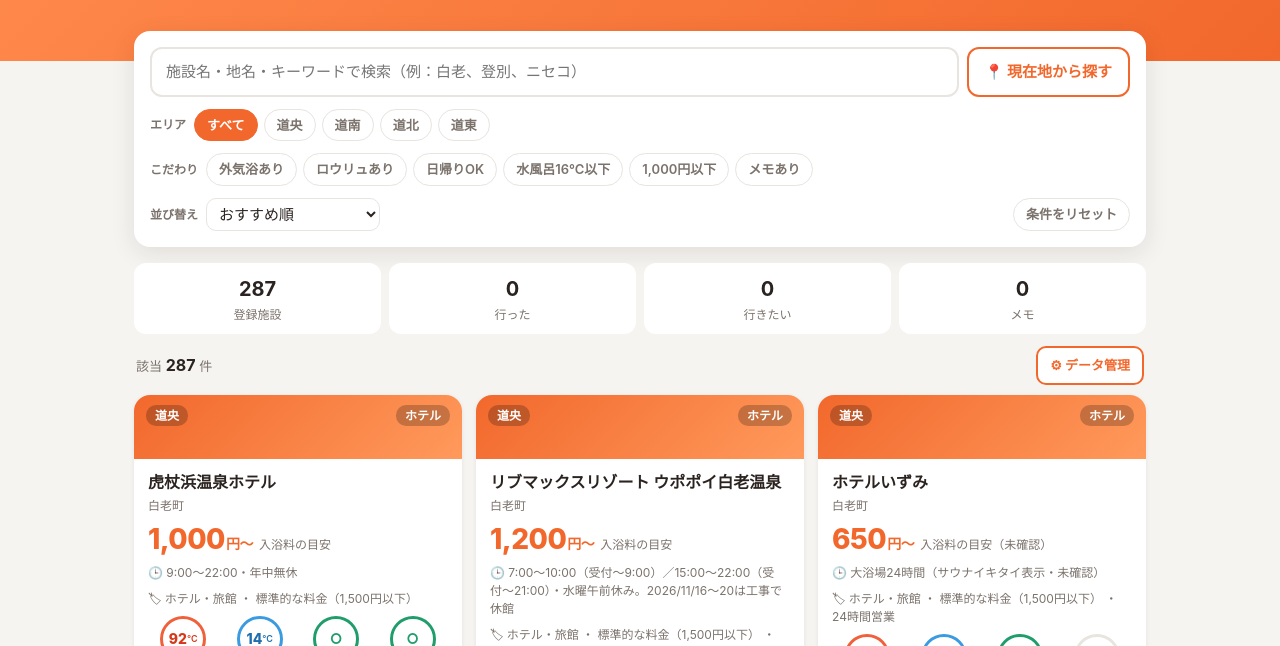
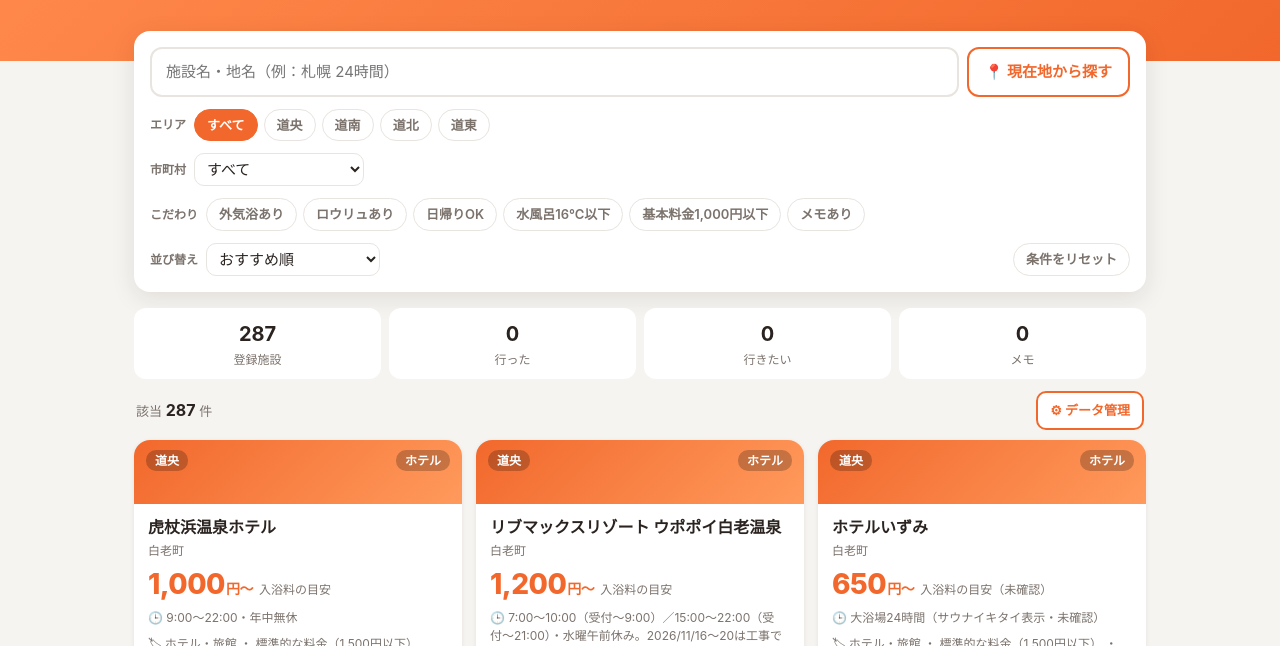
Before and after one commit to daikioka1014-ctrl/souna, a plain HTML site: page public/index.html in a window 1280 px wide. Shown: the part 154-800 px from the top of the page. Drawn offline with Linux system fonts and the light colour scheme.

Commit message:
Update index.html

```diff
--- a/public/index.html
+++ b/public/index.html
@@ -67,6 +67,7 @@ select{border:1.5px solid var(--l);border-radius:10px;padding:5px 8px;background
 .ind i{display:flex;align-items:center;justify-content:center;width:46px;height:46px;border-radius:50%;margin:0 auto 2px;font-style:normal;font-weight:800;font-size:14px;border:3px solid var(--l);color:var(--t)}
 .ind .hot i{border-color:#f0603a;color:#d6381a}.ind .cold i{border-color:#3a9be0;color:#1f6fb0}.ind .yes i{border-color:var(--g);color:var(--g)}
 .ind i small{font-size:9px;font-weight:600}
+.sidelab{font-size:11px;color:var(--m);text-align:center;margin:5px 0 0;line-height:1.4}
 .tags{display:flex;gap:5px;flex-wrap:wrap;margin-top:10px}
 .tag{font-size:11px;padding:1px 8px;border-radius:8px;background:#f2efeb;color:var(--m);font-weight:600}
 .tag.g{background:#e3f5ec;color:var(--g)}.tag.y{background:#fdf3d8;color:#a67700}.tag.r{background:#fbe6e4;color:var(--r)}.tag.d{background:#e4f1fa;color:var(--b)}
@@ -77,6 +78,7 @@ select{border:1.5px solid var(--l);border-radius:10px;padding:5px 8px;background
 .acts button{flex:1;border:0;background:#fff;padding:10px 4px;font-size:13px;font-weight:700;color:var(--m)}
 .acts button+button{border-left:1px solid var(--l)}
 .acts .w.on{background:#fff4d6;color:#a67700}.acts .v.on{background:#e3f5ec;color:var(--g)}.acts .n.on{color:var(--o)}
+.row select{max-width:100%}
 .empty{grid-column:1/-1;text-align:center;padding:48px 16px;color:var(--m);background:#fff;border-radius:16px}
 .mask{position:fixed;inset:0;background:rgba(30,20,10,.55);z-index:50;display:none;align-items:flex-end;justify-content:center}
 .mask.on{display:flex}
@@ -111,10 +113,11 @@ a{color:var(--b)}
   <div class="backbar" id="backbar"></div>
   <div class="panel" id="fp">
     <div class="sbox">
-      <input id="q" type="search" placeholder="施設名・地名・キーワードで検索（例：白老、登別、ニセコ）">
+      <input id="q" type="search" placeholder="施設名・地名（例：札幌 24時間）">
       <button class="btn o" id="locb">📍 現在地から探す</button>
     </div>
     <div class="row" id="areas"><span class="lbl">エリア</span></div>
+    <div class="row"><span class="lbl">市町村</span><select id="city"></select></div>
     <div class="row" id="chips"><span class="lbl">こだわり</span></div>
     <div class="row">
       <span class="lbl">並び替え</span>
@@ -128,7 +131,7 @@ a{color:var(--b)}
   <div class="stats" id="stats"></div>
   <div class="bar"><span id="cnt"></span><button class="btn s o" id="mng">⚙ データ管理</button></div>
   <div class="grid" id="list"></div>
-  <p class="note">※ サウナ温度・水風呂温度は、サウナイキタイの利用者投稿を参考にした目安です（時期や男女で異なります）。料金・営業時間も変更される場合があるため、訪問前に公式情報をご確認ください。「行った」「行きたい」「メモ」はこの端末のブラウザ内に保存されます。</p>
+  <p class="note">※ サウナ温度・水風呂温度は、サウナイキタイの利用者投稿を参考にした目安です（時期によっても異なります）。男女で値が違う施設は男性側の値を表示し、男女共用・女性専用の施設はカードにその旨を表示します。女性側の値は詳細画面で確認できます。料金は「〜」表示の最低額の目安で、曜日・時間帯・設備により変わります。営業時間とあわせて、訪問前に公式情報をご確認ください。現在地からの距離は直線距離です。「行った」「行きたい」「メモ」はこの端末のブラウザ内に保存されます。</p>
   <p class="note" style="margin-top:-24px">地図データ © OpenStreetMap contributors（座標を使用する場合）</p>
 </div>
 
@@ -148,13 +151,16 @@ const toSeed=x=>({
   hours:x.hours||'',fee_note:x.fee_note||'',sT_note:x.sT_note||'',addr:x.addr||'',tel:x.tel||'',src:x.src||[]
 });
 async function loadData(){
+  loadErr=false;
   try{
     const r=await fetch('sauna_data.json',{cache:'no-cache'});
     if(!r.ok)throw new Error('http '+r.status);
     const j=await r.json();
     SEED=(j.facilities||[]).map(toSeed);
+    SEED.forEach(f=>{f._h=hay(f)});
   }catch(e){
     console.error(e);
+    loadErr=true;
     setTimeout(()=>toast('施設データを読み込めませんでした'),300);
   }
 }
@@ -171,13 +177,24 @@ const $=id=>document.getElementById(id);
 const esc=s=>String(s??'').replace(/[&<>"']/g,c=>({'&':'&amp;','<':'&lt;','>':'&gt;','"':'&quot;',"'":'&#39;'}[c]));
 
 /* ====== 検索・絞り込み状態 ====== */
-let tab='all',q='',area='',fl=new Set(),sort='std',loc=null,nearN=12;
+let tab='all',q='',area='',city='',fl=new Set(),sort='std',loc=null,nearN=12,loadErr=false;
 const TABS=[['all','🔍 さがす'],['near','📍 近く'],['want','☆ 行きたい'],['done','✓ 行った']];
 const AREAS=['','道央','道南','道北','道東'];
-const CHIPS=[['g','外気浴あり'],['l','ロウリュあり'],['d','日帰りOK'],['w16','水風呂16℃以下'],['f1','1,000円以下'],['m','メモあり']];
+const CHIPS=[['g','外気浴あり'],['l','ロウリュあり'],['d','日帰りOK'],['w16','水風呂16℃以下'],['f1','基本料金1,000円以下'],['m','メモあり']];
 
 const hav=(a,b)=>{const R=6371,r=x=>x*Math.PI/180,dl=r(b.lat-a.lat),dg=r(b.lng-a.lng);const h=Math.sin(dl/2)**2+Math.cos(r(a.lat))*Math.cos(r(b.lat))*Math.sin(dg/2)**2;return 2*R*Math.asin(Math.sqrt(h))};
 const hasMemo=id=>{const m=D.memos[id];return m&&(m.t||m.r||m.d||(m.aud&&m.aud.length))};
+const norm=s=>String(s??'').normalize('NFKC').toLowerCase();
+const hay=f=>norm([f.name,f.city,f.area,f.type,f.note,f.quiet,f.revGood,f.revBad,f.addr,f.tel,f.hours,f.fee_note,f.sT_note,sceneOf(f).join(' ')].join(' '));
+function sideOf(n){
+  n=n||'';
+  if(/男女共用/.test(n))return'共用';
+  if(/男女とも|男女共通/.test(n))return'共通';
+  if(/女性専用/.test(n)&&!/男性専用/.test(n))return'女性';
+  if(/男\d|男性/.test(n))return'男性';
+  return'';
+}
+const sideLabel=f=>({'男性':'男性側の目安（利用者投稿）','共用':'男女共用の目安（利用者投稿）','共通':'男女共通の目安（利用者投稿）','女性':'女性側の目安（利用者投稿）'}[sideOf(f.sT_note)]||'利用者投稿の目安');
 const AUD=['若者多め','年配多め','ファミリー','外国人多め','女性多め','男性多め','静か','賑やか','混雑しがち','空いていた'];
 const TYPEL={'銭湯':'銭湯','温浴施設':'温浴施設（スーパー銭湯など）','ホテル':'ホテル・旅館','カプセルホテル':'カプセルホテル','プライベートサウナ':'貸切サウナ','一棟貸し':'一棟貸し宿','キャンプ場':'キャンプ場','移動型サウナ':'移動型サウナ','その他':'その他の施設'};
 function sceneOf(f,card){
@@ -196,8 +213,9 @@ function build(){
   let a=all().map(f=>({...f,dist:loc&&f.lat!=null&&f.lng!=null&&isFinite(f.lat)&&isFinite(f.lng)?hav(loc,f):null}));
   if(tab==='want')a=a.filter(f=>D.flags[f.id]?.w);
   if(tab==='done')a=a.filter(f=>D.flags[f.id]?.v);
-  if(q){const k=q.toLowerCase();a=a.filter(f=>[f.name,f.city,f.area,f.type,f.note,f.quiet,f.revGood,f.revBad,(D.memos[f.id]?.aud||[]).join(' '),sceneOf(f).join(' ')].join(' ').toLowerCase().includes(k))}
+  if(q){const ks=norm(q).split(/[\s\u3000]+/).filter(Boolean);a=a.filter(f=>{const h=(f._h||hay(f))+' '+norm((D.memos[f.id]?.aud||[]).join(' '));return ks.every(k=>h.includes(k))})}
   if(area)a=a.filter(f=>f.area===area);
+  if(city)a=a.filter(f=>f.city===city);
   if(fl.has('g'))a=a.filter(f=>f.g===1);
   if(fl.has('l'))a=a.filter(f=>f.l===1);
   if(fl.has('inf'))a=a.filter(f=>f.inf===1);
@@ -237,11 +255,12 @@ function card(f){
   <div class="top a-${esc(f.area)}"><span>${esc(f.area||'—')}</span><span>${esc(f.type||'')}</span></div>
   <div class="cb">
     <h3 data-a="memo">${esc(f.name)}</h3>
-    <div class="sub">${esc(f.city||'')}${f.dist!=null?` ・ <b style="color:var(--o)">現在地から約${f.dist<10?f.dist.toFixed(1):Math.round(f.dist)}km</b>`:''}</div>
+    <div class="sub">${esc(f.city||'')}${f.dist!=null?` ・ <b style="color:var(--o)">現在地から直線距離で約${f.dist<10?f.dist.toFixed(1):Math.round(f.dist)}km</b>`:''}</div>
     ${f.fee!=null?`<div class="price"><b>${f.fee.toLocaleString()}<small>円〜</small></b><span>${/未確認|要確認/.test(f.fee_note)?'入浴料の目安（未確認）':'入浴料の目安'}</span></div>`:''}
     ${f.hours?`<div class="hrs">🕒 ${esc(f.hours)}</div>`:''}
     <div class="scene">🏷 ${sceneOf(f,true).map(esc).join(' ・ ')}</div>
     <div class="ind">${ind('サウナ',f.sT,'hot','℃')}${ind('水風呂',f.wT,'cold','℃')}${yn('外気浴',f.g)}${yn('ロウリュ',f.l)}</div>
+    ${(f.sT!=null||f.wT!=null)?`<div class="sidelab">サウナ・水風呂：${sideLabel(f)}</div>`:''}
     <div class="tags">
       <span class="tag ${U[0]}">${U[1]}</span>
       ${f.inf?`<span class="tag y">#インフィニティ</span>`:''}
@@ -259,18 +278,35 @@ function card(f){
   </div></article>`;
 }
 
+function cityOptions(){
+  const cnt={};
+  all().forEach(f=>{if(!f.city||(area&&f.area!==area))return;const k=f.area+'\t'+f.city;cnt[k]=(cnt[k]||0)+1});
+  const by={};
+  Object.keys(cnt).forEach(k=>{const[ar,c]=k.split('\t');(by[ar]=by[ar]||[]).push([c,cnt[k]])});
+  Object.values(by).forEach(l=>l.sort((x,y)=>y[1]-x[1]||x[0].localeCompare(y[0],'ja')));
+  return by;
+}
 function render(){
+  const cby=cityOptions();
+  if(city&&!Object.values(cby).some(l=>l.some(x=>x[0]===city)))city='';
+  {
+    const opt=([c,n])=>`<option value="${esc(c)}">${esc(c)}（${n}）</option>`;
+    const keys=AREAS.filter(x=>x&&cby[x]);
+    $('city').innerHTML='<option value="">すべて</option>'+(area?(cby[area]||[]).map(opt).join(''):keys.map(x=>`<optgroup label="${x}">${cby[x].map(opt).join('')}</optgroup>`).join(''));
+    $('city').value=city;
+  }
   const {a,total}=build();
   $('nav').innerHTML=TABS.map(([k,l])=>`<button class="${tab===k?'on':''}" data-t="${k}">${l}</button>`).join('');
   $('areas').innerHTML='<span class="lbl">エリア</span>'+AREAS.map(x=>`<button class="chip ${area===x?'on':''}" data-ar="${x}">${x||'すべて'}</button>`).join('');
   $('chips').innerHTML='<span class="lbl">こだわり</span>'+CHIPS.map(([k,l])=>`<button class="chip ${fl.has(k)?'on':''}" data-c="${k}">${l}</button>`).join('');
   const A=all(),n=k=>A.filter(f=>D.flags[f.id]?.[k]).length;
-  $('hp').textContent=`${A.length}件収録（順次追加中） ・ 検索 ・ 行きたい/行った ・ 自分だけのサ活メモ ・ 現在地から近いサウナ`;
+  $('hp').textContent=loadErr&&!SEED.length?'施設データを読み込めませんでした':`${A.length}件収録（順次追加中） ・ 検索 ・ 行きたい/行った ・ 自分だけのサ活メモ ・ 現在地から近いサウナ`;
   $('stats').innerHTML=`<div class="stat"><b>${A.length}</b>登録施設</div><div class="stat"><b>${n('v')}</b>行った</div><div class="stat"><b>${n('w')}</b>行きたい</div><div class="stat"><b>${A.filter(f=>hasMemo(f.id)).length}</b>メモ</div>`;
   $('cnt').innerHTML=`該当 <b>${tab==='near'?a.length:total}</b> 件${tab==='near'?'（近い順）':''}${(tab==='near'||sort==='dist')?'<br><span style="font-size:11px">※ 現在地検索は、位置（座標）を登録済みの施設のみが対象です</span>':''}`;
   let h=a.map(card).join('');
   if(!a.length){
-    h=tab==='near'&&loc?`<div class="empty">座標を登録済みの施設がまだありません。<br>座標の追加後に、近い順で表示されます。</div>`
+    h=loadErr&&!SEED.length?`<div class="empty">⚠ 施設データを読み込めませんでした。<br>通信状況を確認して、もう一度お試しください。<br><br><button class="btn" data-retry>再読み込み</button></div>`
+     :tab==='near'&&loc?`<div class="empty">座標を登録済みの施設がまだありません。<br>座標の追加後に、近い順で表示されます。</div>`
      :tab==='near'&&!loc?`<div class="empty">📍 現在地を取得すると、近いサウナを距離順に表示します。<br><br><button class="btn" data-loc>現在地を取得する</button></div>`
      :tab==='want'?`<div class="empty">まだ「行きたい」はありません。<br>気になる施設の ☆ を押してみましょう。</div>`
      :tab==='done'?`<div class="empty">まだ「行った」はありません。<br>訪問したら ✓ を押して感想をメモしましょう。</div>`
@@ -314,10 +350,12 @@ $('nav').onclick=e=>{
 $('q').oninput=e=>{q=e.target.value.trim();render()};
 $('sort').onchange=e=>{sort=e.target.value;if(sort==='dist'&&!loc)getLoc();render()};
 $('locb').onclick=()=>getLoc(()=>{if(tab==='all')pushH('tab');tab='near';nearN=12;scrollTo(0,0)});
-$('reset').onclick=()=>{q='';area='';fl.clear();sort='std';$('q').value='';$('sort').value='std';render()};
+$('reset').onclick=()=>{q='';area='';city='';fl.clear();sort='std';$('q').value='';$('sort').value='std';render()};
+$('city').onchange=e=>{city=e.target.value;render()};
 $('areas').onclick=e=>{if(e.target.dataset.ar!==undefined){area=e.target.dataset.ar;render()}};
 $('chips').onclick=e=>{const c=e.target.dataset.c;if(c){fl.has(c)?fl.delete(c):fl.add(c);render()}};
 $('list').onclick=e=>{
+  if(e.target.closest('[data-retry]'))return loadData().then(render);
   if(e.target.closest('[data-loc]'))return getLoc();
   if(e.target.closest('[data-more]')){nearN+=12;return render()}
   const b=e.target.closest('[data-a]'),c=e.target.closest('.card');if(!b||!c)return;
@@ -344,7 +382,7 @@ function openMemo(id){
   $('mb').innerHTML=`<button class="x" data-x="m1">✕</button><button class="mback" data-x="m1">← 一覧に戻る</button><h2>${esc(f.name)}</h2>
   <div class="sub">${esc(f.area)} ${esc(f.city||'')} ／ ${esc(f.type||'')} <a href="${map}" target="_blank" rel="noopener">Googleマップで開く ↗</a></div>
   ${f.fee!=null?`<div class="price" style="margin-top:10px"><b>${f.fee.toLocaleString()}<small>円〜</small></b><span>入浴料の目安</span></div>`:''}
-  <div class="det">${f.fee_note?`<div><b>料金メモ：</b>${esc(f.fee_note)}</div>`:''}${f.hours?`<div><b>営業時間：</b>${esc(f.hours)}</div>`:''}${f.addr?`<div><b>住所：</b>${esc(f.addr)}</div>`:''}${f.tel?`<div><b>電話：</b>${esc(f.tel)}</div>`:''}${f.sT_note?`<div><b>サウナ温度：</b>${esc(f.sT_note)}</div>`:''}${(f.src&&f.src.length)?`<div><b>出典：</b>${f.src.map((u,i)=>`<a href="${esc(u)}" target="_blank" rel="noopener">[${i+1}]</a>`).join(' ')}</div>`:''}</div>
+  <div class="det">${f.fee_note?`<div><b>料金メモ：</b>${esc(f.fee_note)}</div>`:''}${f.hours?`<div><b>営業時間：</b>${esc(f.hours)}</div>`:''}${f.addr?`<div><b>住所：</b>${esc(f.addr)}</div>`:''}${f.tel?`<div><b>電話：</b>${esc(f.tel)}</div>`:''}${(f.sT!=null||f.wT!=null)?`<div><b>温度の表示：</b>サウナ ${f.sT!=null?f.sT+'℃':'—'} ／ 水風呂 ${f.wT!=null?f.wT+'℃':'—'}（${sideLabel(f)}）</div>`:''}${f.sT_note?`<div><b>サウナ温度：</b>${esc(f.sT_note)}</div>`:''}${(f.src&&f.src.length)?`<div><b>出典：</b>${f.src.map((u,i)=>`<a href="${esc(u)}" target="_blank" rel="noopener">[${i+1}]</a>`).join(' ')}</div>`:''}</div>
   <div class="det"><b>施設の性格（登録データから表示）：</b>${sceneOf(f).map(esc).join(' ／ ')}<br><span style="font-size:11px">※ 施設の種類・料金・営業時間から表示しており、実際の客層を示すものではありません。</span></div>
   <div class="row" style="margin-top:6px"><button class="chip ${fg.w?'on':''}" data-f="w">${fg.w?'★ 行きたい':'☆ 行きたい'}</button><button class="chip ${fg.v?'on':''}" data-f="v">✓ 行った</button></div>
   ${revDetail}
```
